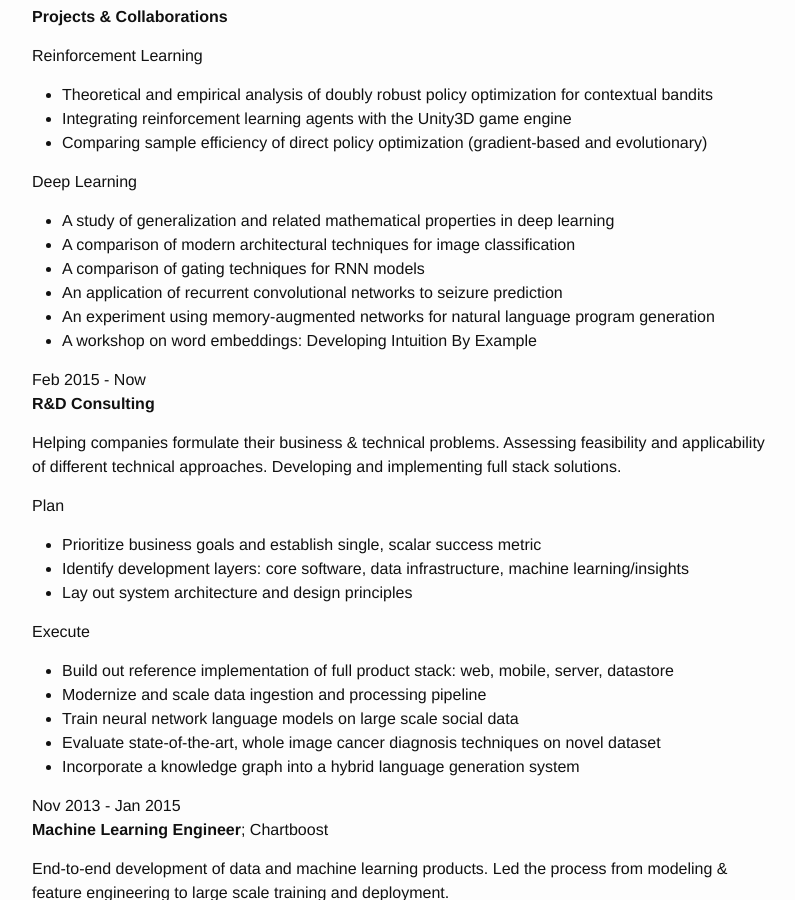
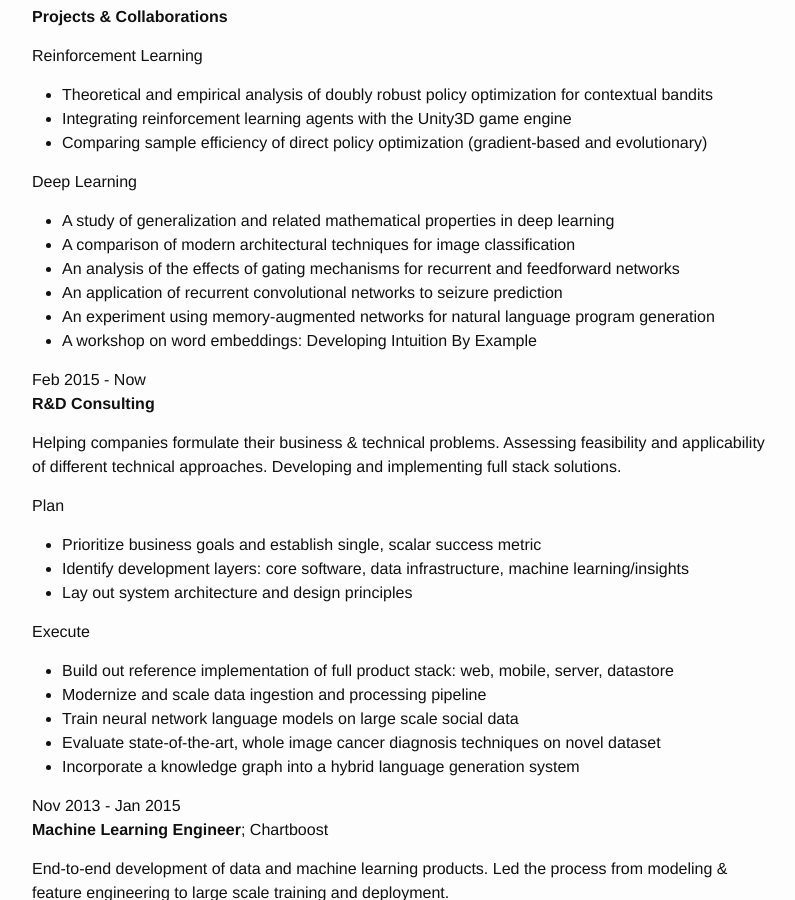
Before and after one commit to ZhangBanger/zhangbanger.github.io, a Jekyll site: the page built from about.md, in a window 1280 px wide and 900 px high, scrolled down 444 px. Shown: the whole window, without its empty margins (238-1033 px from the left). Built offline with Jekyll 4.4.1, drawn with Linux system fonts in a browser that asks for light colours.

```diff
--- a/about.md
+++ b/about.md
@@ -22,7 +22,7 @@ Reinforcement Learning
 Deep Learning
 * A study of generalization and related mathematical properties in deep learning
 * A comparison of modern architectural techniques for image classification
-* A comparison of gating techniques for RNN models
+* An analysis of the effects of gating mechanisms for recurrent and feedforward networks
 * An application of recurrent convolutional networks to seizure prediction
 * An experiment using memory-augmented networks for natural language program generation
 * A workshop on word embeddings: Developing Intuition By Example
```
